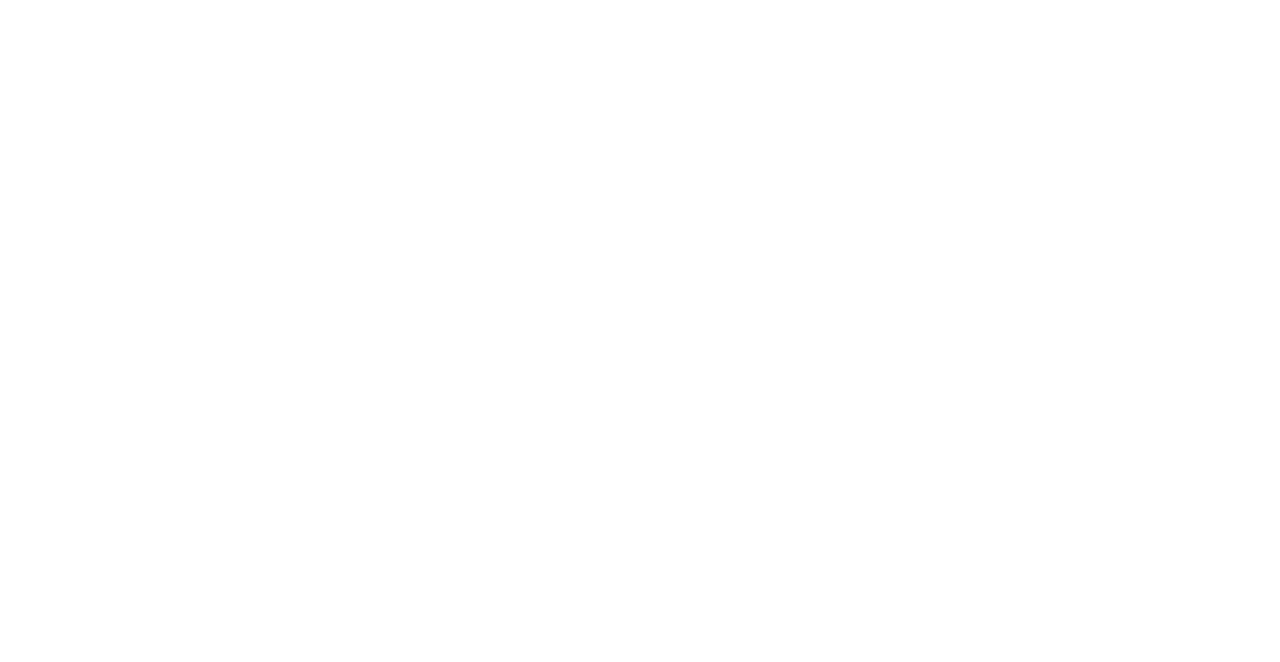
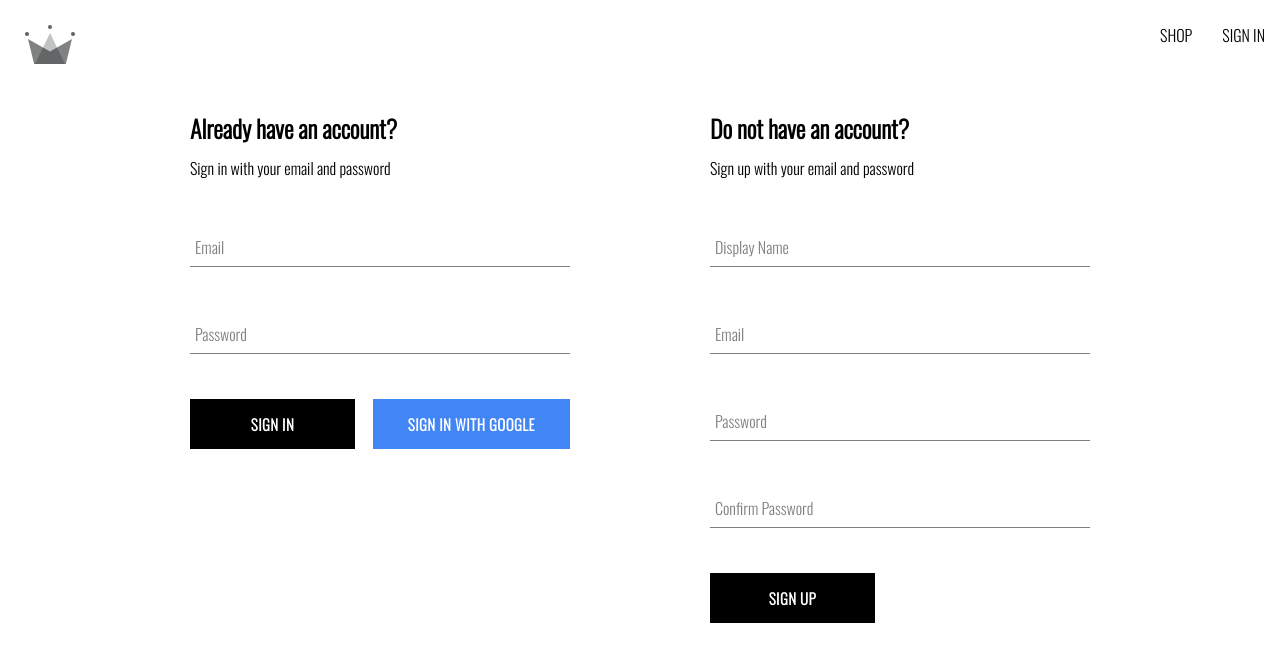
Before and after one commit to wilsan/clothing-company, a React (Create React App) app: page /auth in a window 1280 px wide. Before the commit this address had no page. Shown: the top 662 px of the page. Built offline with nearby package versions, Linux system fonts and the light colour scheme.

Commit message:
Create Authentication Route that contains SignInForm and SignUpForm

```diff
--- a/src/App.js
+++ b/src/App.js
@@ -2,7 +2,7 @@
 
 import Home from "./routes/home/home.component";
 import Navigation from "./routes/navigation/navigation.component";
-import SignIn from './routes/sign-in/sign-in.component';
+import Authentication from './routes/authentication/authentication.component';
 
 function App() {
   return (
@@ -10,7 +10,7 @@
       <Route path='/' element={<Navigation />}>
         <Route index element={<Home />} />
         <Route path='shop' />
-        <Route path='sign-in' element={<SignIn />} />
+        <Route path='auth' element={<Authentication />} />
       </Route>
     </Routes>
   );
--- /dev/null
+++ b/src/routes/authentication/authentication.component.jsx
@@ -0,0 +1,14 @@
+import SignUpForm from '../../components/sign-up-form/sign-up-form.component';
+import SignInForm from '../../components/sign-in-form/sign-in-form.component';
+import './authentication.styles.scss';
+
+function Authentication() {
+   return (
+      <div className='authentication-container'>
+         <SignInForm />
+         <SignUpForm />
+      </div>
+   );
+}
+
+export default Authentication;
--- /dev/null
+++ b/src/routes/authentication/authentication.styles.scss
@@ -0,0 +1,6 @@
+.authentication-container {
+   display: flex;
+   justify-content: space-between;
+   width: 900px;
+   margin: 30px auto;
+}
--- a/src/routes/navigation/navigation.component.jsx
+++ b/src/routes/navigation/navigation.component.jsx
@@ -13,7 +13,7 @@
             </Link>
             <div className='nav-links-container'>
                <Link className='nav-link' to='/shop'>SHOP</Link>
-               <Link className='nav-link' to='/sign-in'>SIGN IN</Link>
+               <Link className='nav-link' to='/auth'>SIGN IN</Link>
             </div>
          </div>
          <Outlet />
--- a/src/routes/sign-in/sign-in.component.jsx
+++ /dev/null
@@ -1,41 +0,0 @@
-import { useEffect } from 'react';
-import { getRedirectResult } from 'firebase/auth';
-
-import {
-   auth,
-   signInWithGooglePopup,
-   signInWithGoogleRedirect,
-   createUserDocumentFromAuth
-} from '../../utils/firebase/firebase.utils';
-
-import SignUpForm from '../../components/sign-up-form/sign-up-form.component';
-import Button from '../../components/button/button.component';
-
-function SignIn() {
-   useEffect(() => {
-      async function redirectResult() {
-         const response = await getRedirectResult(auth);
-         if (response) {
-            const userDocRef = await createUserDocumentFromAuth(response.user)
-         }
-      }
-      redirectResult();
-   }, []);
-
-
-   async function logGoogleUserPopup() {
-      const { user } = await signInWithGooglePopup();
-      const userDocRef = await createUserDocumentFromAuth(user);
-   }
-
-   return (
-      <div>
-         <h1>Sign In Page</h1>
-         <Button buttonType="google" onClick={logGoogleUserPopup}>Sign in with Google Popup</Button>
-         {/* <button onClick={signInWithGoogleRedirect}>Sign in with Google Redirect</button> */}
-         <SignUpForm />
-      </div>
-   );
-}
-
-export default SignIn;
```
